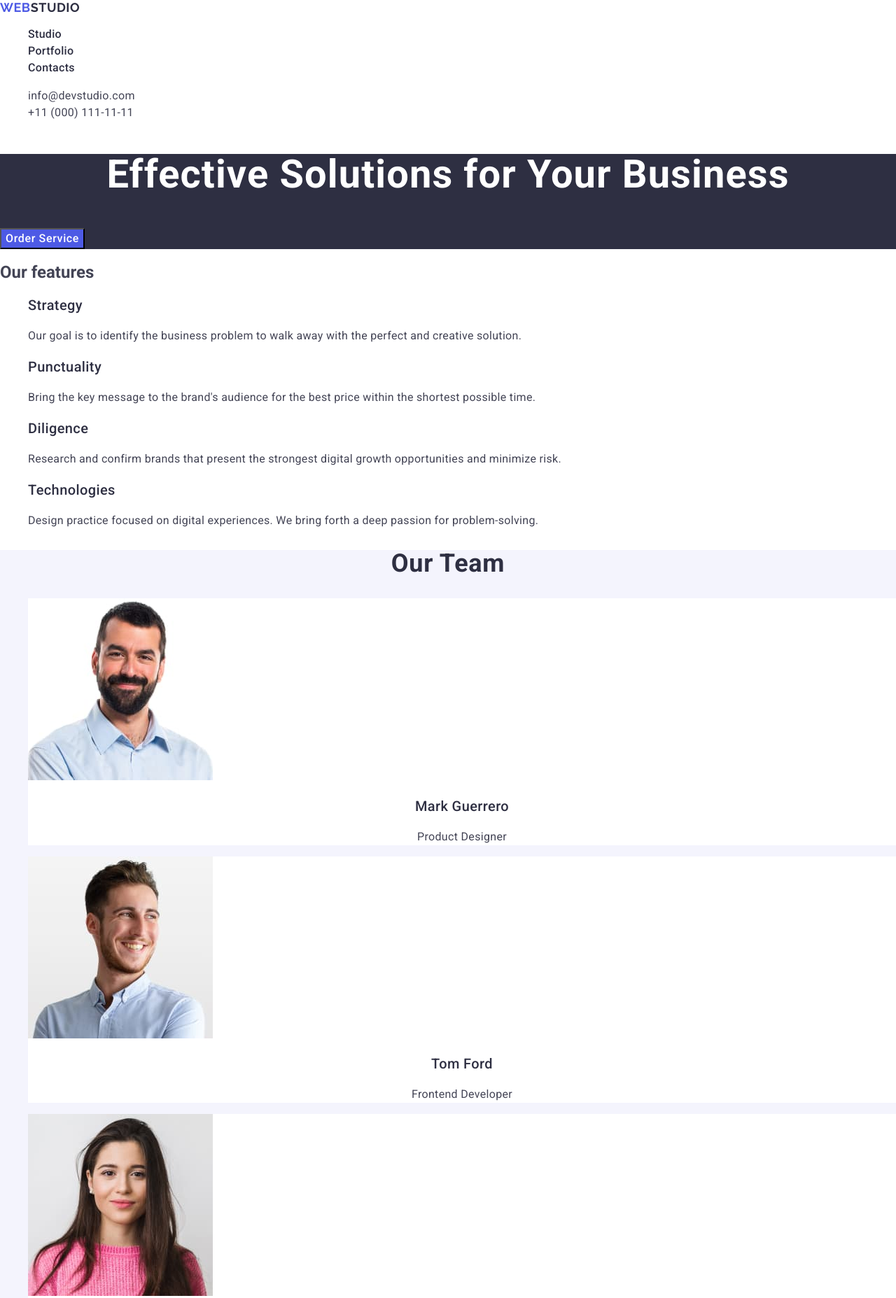
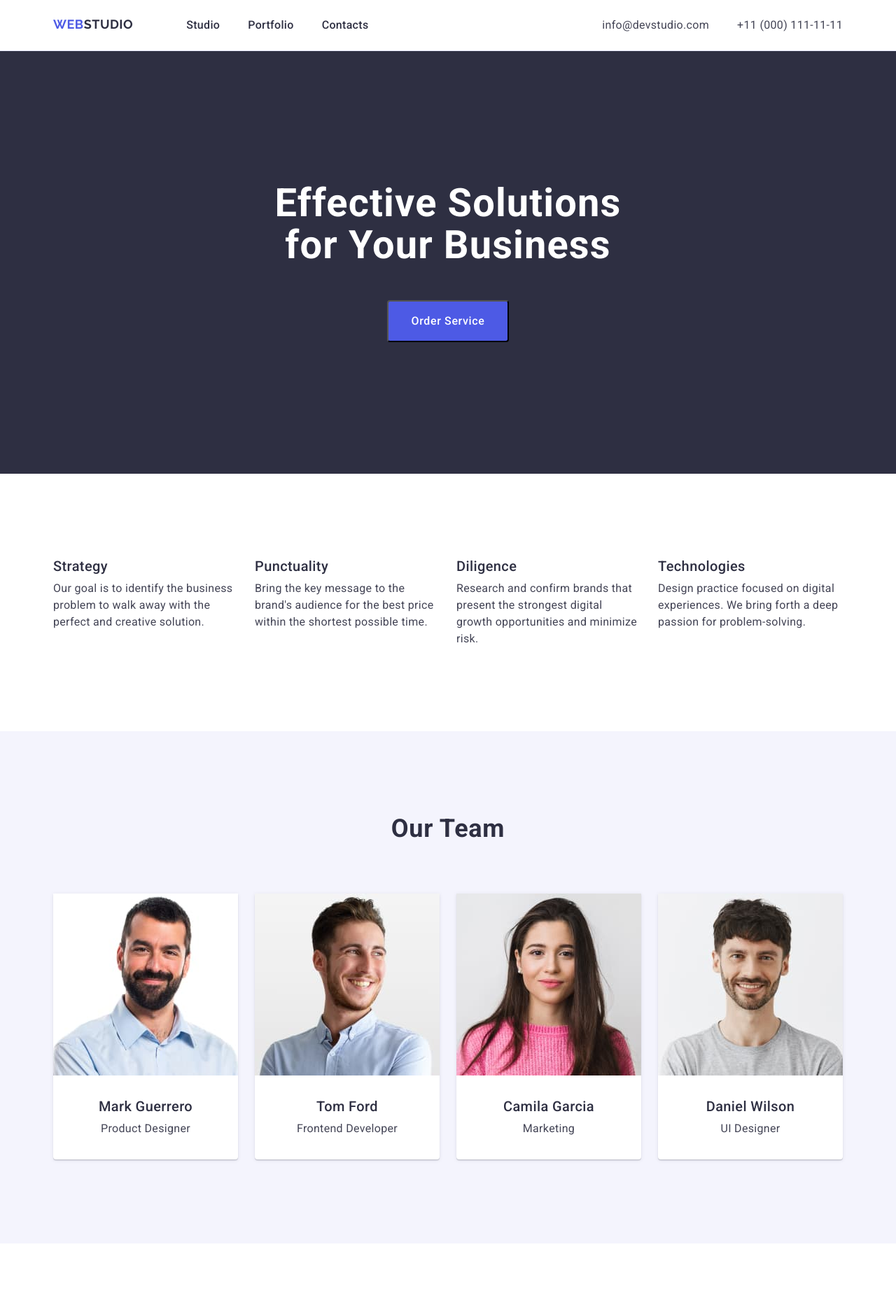
Before and after one commit to Alla10475/goit-markup-hw-03, a plain HTML site: page index.html in a window 1280 px wide. Shown: the top 1855 px of the page at 70% size. Drawn offline with nearby package versions, Linux system fonts and the light colour scheme.

Commit message:
add flex-box

```diff
--- a/css/styles.css
+++ b/css/styles.css
@@ -1,45 +1,92 @@
+:root {
+    --c-primary-brand: #4D5AE5;
+    --c-pressed-state: #404BBF;
+    --c-dark: #2E2F42;
+    --c-text: #434455;
+    --c-light: #F4F4FD;
+    --c-bg-white: #FFF;
+    --c-accent: #E7E9FC;
+}
+
 ul {
     list-style-type: none;
+    margin-top: 0;
+    margin-bottom: 0;
+    padding-left: 0;
 }
 
 a {
     text-decoration: none;
 }
 
+h1,
+h2,
+h3,
+h4,
+h5,
+h6,
+p {
+    margin-top: 0;
+    margin-bottom: 0;
+}
+
+img {
+    display: block;
+}
+
 body {
-    color: var(--slate, #434455);
+    color: var(--c-text);
     font-family: 'Roboto', sans-serif;
     font-size: 16px;
     font-weight: 400;
-    background: #FFFFFF;
+    background: var(--c-bg-white);
+}
+
+.container {
+    max-width: 1158px;
+    padding: 0 15px;
+    margin: 0 auto;
+}
+
+.section {
+    padding-top: 120px;
+    padding-bottom: 120px;
 }
 
 /* Header */
+
+.header {
+    padding-top: 24px;
+    padding-bottom: 24px;
+    border-bottom: 1px solid var(--c-accent);
+}
+
 .header-logo {
-    color: var(--iris, #4D5AE5);
+    color: var(--c-primary-brand);
     font-family: 'Raleway', sans-serif;
     font-size: 18px;
     font-weight: 700;
     text-transform: uppercase;
     line-height: 1.17;
     letter-spacing: 0.03em;
+    margin-right: 76px;
 }
 
 .header-logo .accent {
-    color: var(--navyblue, #2E2F42);
+    color: var(--c-dark);
 }
 
 .header-link {
-    color: var(--navyblue, #2E2F42);
+    color: var(--c-dark);
     font-weight: 500;
     line-height: 1.5;
     letter-spacing: 0.02em;
+
 }
 
 .header-link:hover,
 .header-link:focus {
-    color: var(--ocean, #404BBF);
-    text-decoration: underline;
+    color: var(--c-pressed-state);
 }
 
 .contacts {
@@ -47,8 +94,7 @@ body {
 }
 
 .contacts-link {
-    color: var(--slate, #434455);
-    /* font-style: normal; */
+    color: var(--c-text);
     text-decoration: none;
     line-height: 1.5;
     letter-spacing: 0.02em;
@@ -56,132 +102,235 @@ body {
 
 .contacts-link:hover,
 .contacts-link:focus {
-    color: var(--ocean, #404BBF);
+    color: var(--c-pressed-state);
 }
 
+.menu-nav {
+    display: flex;
+    gap: 40px;
+}
+
+.navigation {
+    display: flex;
+}
+
+.contact-list {
+    display: flex;
+    gap: 40px;
+}
+
+.header-nav {
+    display: flex;
+    justify-content: space-between;
+}
+
+/* Hero section */
 .hero-section {
-    background: var(--navyblue, #2E2F42);
+    background: var(--c-dark);
+    padding-bottom: 188px;
 }
 
 .hero-title {
-    color: var(--white, #FFF);
+    color: var(--c-bg-white);
     text-align: center;
     font-size: 56px;
     font-weight: 700;
     line-height: 1.07;
-    letter-spacing: 1.12px;
+    letter-spacing: 0.02em;
+    max-width: 496px;
+    padding-top: 188px;
+    margin-bottom: 48px;
+    margin-left: auto;
+    margin-right: auto;
 }
 
 .hero-button {
-    color: var(--white, #FFF);
+    color: var(--c-bg-white);
     font-family: inherit;
     font-size: 16px;
     font-weight: 500;
     line-height: 1.5;
-    letter-spacing: 0.64px;
-    background: var(--iris, #4D5AE5);
+    letter-spacing: 0.04em;
+    background: var(--c-primary-brand);
     cursor: pointer;
+    border-radius: 4px;
+    padding: 16px 32px;
+    display: block;
+    margin-left: auto;
+    margin-right: auto;
 }
 
 .hero-button:hover,
 .hero-button:focus {
-    background: var(--ocean, #404BBF);
+    background: var(--c-pressed-state);
 }
 
 /* Our features */
 
+.visually-hidden {
+    position: absolute;
+    white-space: nowrap;
+    width: 1px;
+    height: 1px;
+    overflow: hidden;
+    border: 0;
+    padding: 0;
+    clip: rect(0 0 0 0);
+    clip-path: inset(50%);
+    margin: -1px;
+}
+
 .features-title {
-    color: var(--navyblue, #2E2F42);
+    color: var(--c-dark);
     font-size: 20px;
     font-weight: 500;
     line-height: 1.2;
-    letter-spacing: 0.4px;
+    letter-spacing: 0.02em;
 }
 
 .features-text {
-    color: var(--slate, #434455);
+    color: var(--c-text);
     line-height: 1.5;
-    letter-spacing: 0.32px;
+    letter-spacing: 0.02em;
+}
+
+.features-list {
+    display: flex;
+    gap: 24px;
+    width: calc((100%-72px)/4);
+}
+
+.features-card {
+    display: flex;
+    flex-direction: column;
+    max-width: 264px;
+    gap: 8px;
 }
 
 /* Our Team */
 
 .team-section {
-    background: var(--cloud, #F4F4FD);
+    background: var(--c-light);
 }
 
 .team-card {
-    background: var(--white, #FFF);
+    background: var(--c-bg-white);
+    /* display: flex;
+    flex-direction: column; */
+    max-width: 264px;
+    border-bottom-left-radius: 4px;
+    border-bottom-right-radius: 4px;
+    box-shadow: 0px 2px 1px 0px rgba(46, 47, 66, 0.08), 0px 1px 1px 0px rgba(46, 47, 66, 0.16), 0px 1px 6px 0px rgba(46, 47, 66, 0.08);
 }
 
 .person-name {
-    color: var(--navyblue, #2E2F42);
+    color: var(--c-dark);
     text-align: center;
     font-size: 20px;
     font-weight: 500;
     line-height: 1.2;
-    letter-spacing: 0.4px;
+    letter-spacing: 0.02em;
+    margin-top: 32px;
+    margin-bottom: 8px;
 }
 
 .person-job {
-    color: var(--slate, #434455);
+    color: var(--c-text);
     text-align: center;
     line-height: 1.5;
-    letter-spacing: 0.32px;
+    letter-spacing: 0.02em;
+    padding-bottom: 32px;
+}
+
+.team-list {
+    display: flex;
+    gap: 24px;
 }
 
 /* Our Portfolio */
 
 .section-title {
-    color: var(--navyblue, #2E2F42);
+    color: var(--c-dark);
     text-align: center;
     font-size: 36px;
     font-weight: 700;
     line-height: 1.11;
-    letter-spacing: 0.72px;
+    letter-spacing: 0.02em;
     text-transform: capitalize;
+    margin-bottom: 72px;
+
 }
 
 .project-card {
-    background: var(--white, #FFF);
+    background: var(--c-bg-white);
+
 }
 
 .project-title {
-    color: var(--navyblue, #2E2F42);
+    color: var(--c-dark);
     font-size: 20px;
     font-weight: 500;
     line-height: 1.2;
-    letter-spacing: 0.4px;
+    letter-spacing: 0.02em;
     text-transform: capitalize;
+
 }
 
 .project-text {
-    color: var(--slate, #434455);
+    color: var(--c-text);
     line-height: 1.5;
-    letter-spacing: 0.32px;
+    letter-spacing: 0.02em;
 }
 
+.project-card-list {
+    display: flex;
+    flex-wrap: wrap;
+    gap: 24px;
+}
+
+.project-card-content {
+    display: flex;
+    flex-direction: column;
+    justify-content: flex-start;
+    gap: 8px;
+    padding-left: 16px;
+    padding-right: 16px;
+    border-left: 1px solid var(--c-accent);
+    border-right: 1px solid var(--c-accent);
+    border-bottom: 1px solid var(--c-accent);
+    padding-top: 32px;
+    padding-bottom: 32px;
+}
+
+
+/* Footer */
+
 .footer {
-    background: var(--navyblue, #2E2F42);
+    background: var(--c-dark);
+    padding-top: 100px;
+    padding-bottom: 100px;
 }
 
 .footer-logo {
-    color: var(--iris, #4D5AE5);
+    color: var(--c-primary-brand);
     font-family: Raleway, sans-serif;
     font-size: 18px;
     font-style: normal;
     font-weight: 700;
     line-height: 1.17;
-    letter-spacing: 0.54px;
+    letter-spacing: 0.03em;
     text-transform: uppercase;
+    margin-bottom: 16px;
+    display: block;
 }
 
 .footer-logo .accent {
-    color: var(--cloud, #F4F4FD);
+    color: var(--c-light);
 }
 
 .footer-text {
-    color: var(--cloud, #F4F4FD);
+    color: var(--c-light);
     line-height: 1.5;
-    letter-spacing: 0.32px;
+    letter-spacing: 0.02em;
+    max-width: 264px;
 }
--- a/index.html
+++ b/index.html
@@ -3,6 +3,7 @@
   <head>
     <meta charset="UTF-8" />
     <meta name="viewport" content="width=device-width, initial-scale=1.0" />
+
     <link
       rel="stylesheet"
       href="https://cdnjs.cloudflare.com/ajax/libs/modern-normalize/2.0.0/modern-normalize.min.css"
@@ -17,64 +18,74 @@
     <title>Web Studio</title>
   </head>
   <body>
-    <header>
+    <header class="header">
+      <div class="container header-nav">
         <nav>
+          <div class="navigation">
             <a class="header-logo" href="./index.html"
               >Web<span class="accent">Studio</span></a
             >
-        <ul>
+            <ul class="menu-nav">
               <li><a class="header-link" href="./index.html">Studio</a></li>
               <li><a class="header-link" href="">Portfolio</a></li>
               <li><a class="header-link" href="">Contacts</a></li>
             </ul>
+          </div>
         </nav>
+
         <address class="contacts">
-        <ul>
-          <li>
+          <ul class="contact-list">
+            <li class="contact-item">
               <a class="contacts-link" href="mailto:info@devstudio.com"
                 >info@devstudio.com</a
               >
             </li>
-          <li>
+            <li class="contact-item">
               <a class="contacts-link" href="tel:+110001111111"
                 >+11 (000) 111-11-11</a
               >
             </li>
           </ul>
         </address>
+      </div>
     </header>
+
     <main>
+      <!-- Hero section -->
       <section class="hero-section">
+        <div class="container">
           <h1 class="hero-title">Effective Solutions for Your Business</h1>
           <button class="hero-button" type="button">Order Service</button>
+        </div>
       </section>
 
       <!-- Our features -->
-      <section>
-        <h2>Our features</h2>
-        <ul>
-          <li>
+      <section class="section">
+        <div class="container">
+          <h2 hidden>Our features</h2>
+          <ul class="features-list">
+            <li class="features-card">
               <h3 class="features-title">Strategy</h3>
               <p class="features-text">
-              Our goal is to identify the business problem to walk away with the
-              perfect and creative solution.
+                Our goal is to identify the business problem to walk away with
+                the perfect and creative solution.
               </p>
             </li>
-          <li>
+            <li class="features-card">
               <h3 class="features-title">Punctuality</h3>
               <p class="features-text">
                 Bring the key message to the brand's audience for the best price
                 within the shortest possible time.
               </p>
             </li>
-          <li>
+            <li class="features-card">
               <h3 class="features-title">Diligence</h3>
               <p class="features-text">
                 Research and confirm brands that present the strongest digital
                 growth opportunities and minimize risk.
               </p>
             </li>
-          <li>
+            <li class="features-card">
               <h3 class="features-title">Technologies</h3>
               <p class="features-text">
                 Design practice focused on digital experiences. We bring forth a
@@ -82,12 +93,14 @@
               </p>
             </li>
           </ul>
+        </div>
       </section>
 
       <!-- Our Team -->
-      <section class="team-section">
+      <section class="team-section section">
+        <div class="container">
           <h2 class="section-title">Our Team</h2>
-        <ul>
+          <ul class="team-list">
             <li class="team-card">
               <img
                 src="./images/mark.jpg"
@@ -129,12 +142,14 @@
               <p class="person-job">UI Designer</p>
             </li>
           </ul>
+        </div>
       </section>
 
       <!-- Our Portfolio -->
-      <section>
+      <section class="section">
+        <div class="container">
           <h2 class="section-title">Our Portfolio</h2>
-        <ul>
+          <ul class="project-card-list">
             <li class="project-card">
               <img
                 src="./images/banking-app.jpg"
@@ -142,70 +157,86 @@
                 width="360"
                 height="300"
               />
+              <div class="project-card-content">
                 <h3 class="project-title">Banking App</h3>
                 <p class="project-text">App</p>
+              </div>
             </li>
-          <li>
+            <li class="project-card">
               <img
                 src="./images/cashless-payment.jpg"
                 alt="Cashless Payment"
                 width="360"
                 height="300"
               />
+              <div class="project-card-content">
                 <h3 class="project-title">Cashless Payment</h3>
                 <p class="project-text">Marketing</p>
+              </div>
             </li>
-          <li>
+            <li class="project-card">
               <img
                 src="./images/meditation-app.jpg"
                 alt="Meditation App"
                 width="360"
                 height="300"
               />
+              <div class="project-card-content">
                 <h3 class="project-title">Meditation App</h3>
                 <p class="project-text">App</p>
+              </div>
             </li>
-          <li>
+            <li class="project-card">
               <img
                 src="./images/taxi-service.jpg"
                 alt="Taxi Service"
                 width="360"
                 height="300"
               />
+              <div class="project-card-content">
                 <h3 class="project-title">Taxi Service</h3>
                 <p class="project-text">Marketing</p>
+              </div>
             </li>
-          <li>
+            <li class="project-card">
               <img
                 src="./images/screen-illustrations.jpg"
                 alt="Screen Illustrations"
                 width="360"
                 height="300"
               />
+              <div class="project-card-content">
                 <h3 class="project-title">Screen Illustrations</h3>
                 <p class="project-text">Design</p>
+              </div>
             </li>
-          <li>
+            <li class="project-card">
               <img
                 src="./images/online-courses.jpg"
                 alt="Online Courses"
                 width="360"
                 height="300"
               />
+              <div class="project-card-content">
                 <h3 class="project-title">Online Courses</h3>
                 <p class="project-text">Marketing</p>
+              </div>
             </li>
           </ul>
+        </div>
       </section>
     </main>
+    <!-- Footer -->
     <footer class="footer">
+      <div class="container">
         <a class="footer-logo" href="./index.html"
           >Web<span class="accent">Studio</span></a
         >
         <p class="footer-text">
-        Increase the flow of customers and sales for your business with digital
-        marketing & growth solutions.
+          Increase the flow of customers and sales for your business with
+          digital marketing & growth solutions.
         </p>
+      </div>
     </footer>
   </body>
 </html>
```
Lines whose indentation alone changed are shown as unchanged.
